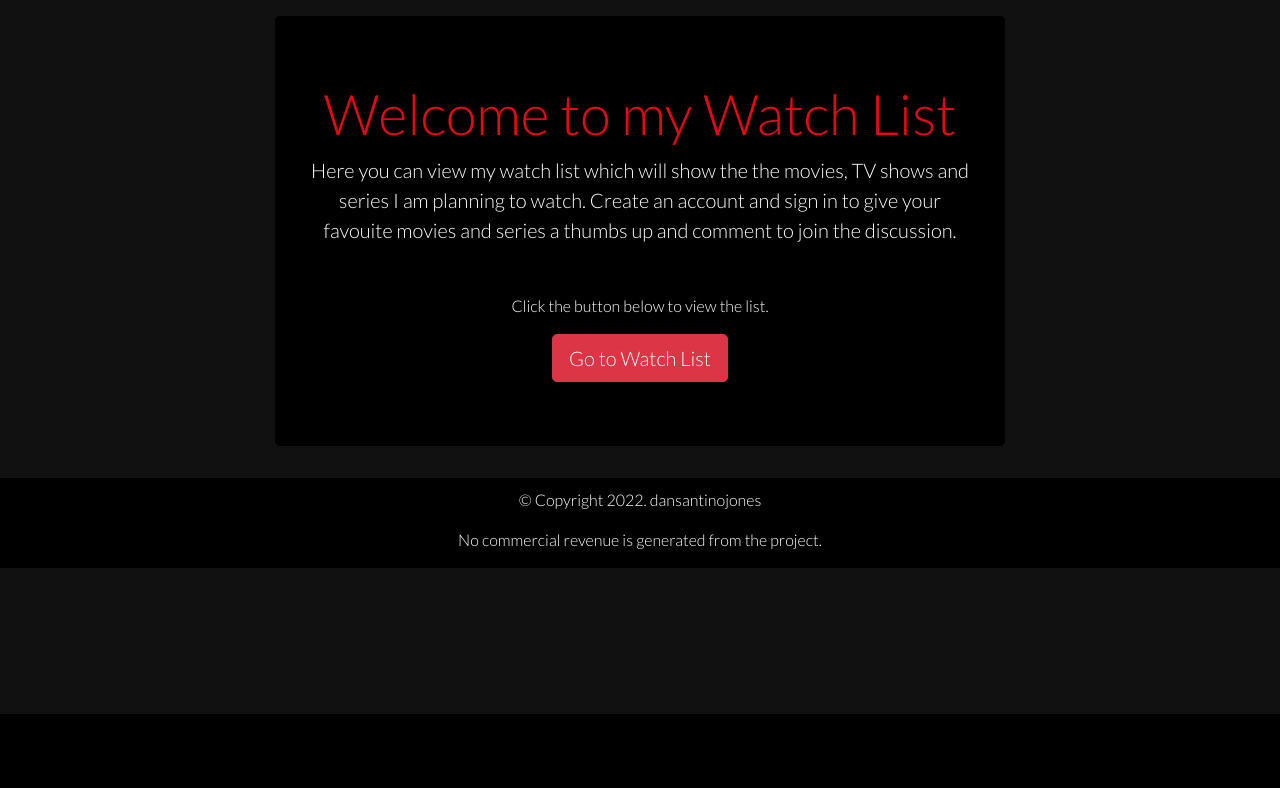
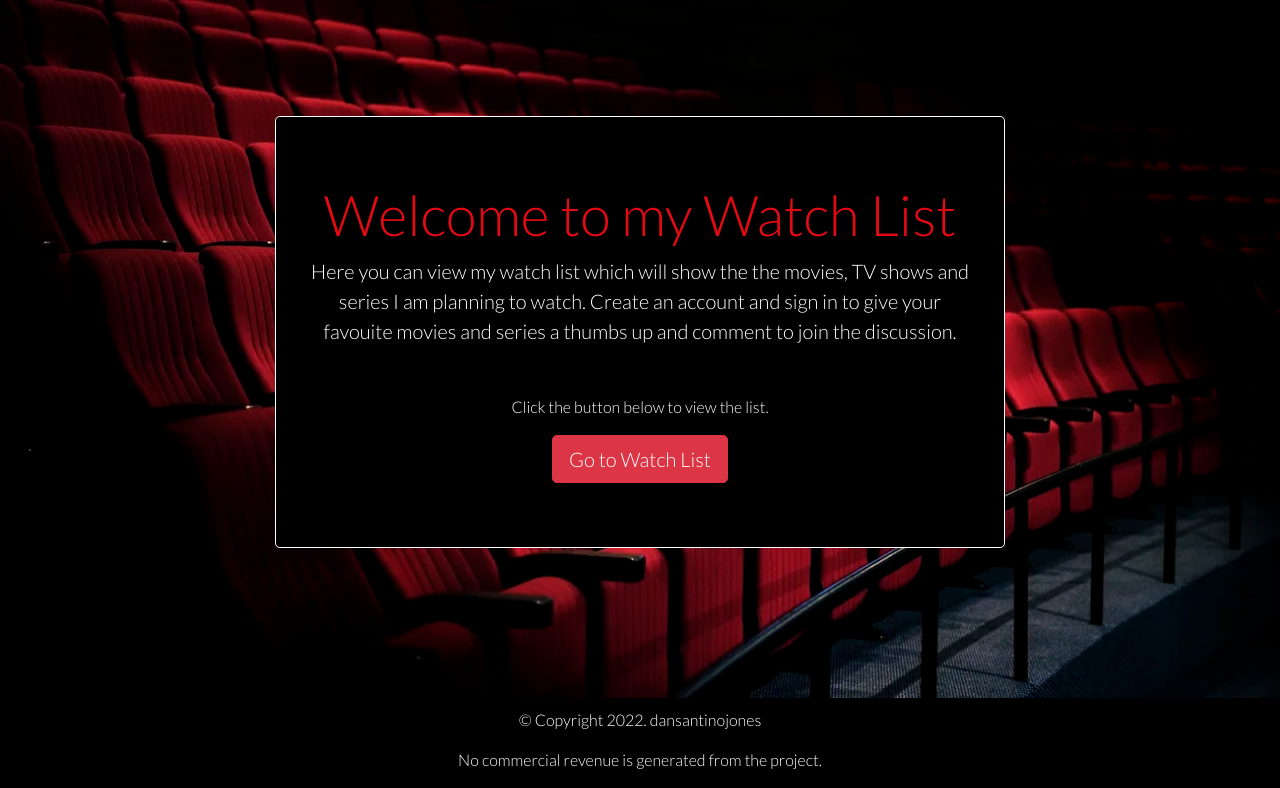
Before and after one commit to dansantinojones/watch-list-pp4, a Django app: page / in a window 1280 px wide. Shown: the part 86-874 px from the top of the page. Before the commit the page ends 800 px from the top, so only its background shows below. Run offline with Django 3.2, Linux system fonts and the light colour scheme; some libraries are stand-ins or nearby versions.

Commit message:
Add background image and hover style to nav text

```diff
--- a/static/css/style.css
+++ b/static/css/style.css
@@ -12,10 +12,25 @@ body {
     background-color: #000000;
     color: #ffffff;
     text-align: center;
+    border: 0.5px solid #ffffff;
+    margin-top: 100px;
+    margin-bottom: 150px;
+
 }
 
 .jumbotron-title {
     color: #E50914;
+}
+
+/*------------------------------------------------------ Background Image */
+
+.bg-image {
+    background-image: url('../media/background-image.jpeg');
+    background-repeat: no-repeat;
+    background-size: cover;
+    width: 100%;
+    height: 100%;
+    overflow: hidden;
 }
 
 /*------------------------------------------------------ Logo */
@@ -36,6 +51,11 @@ body {
 
 #nav-text {
     color: #ffffff;
+    font-size: 1em;
+}
+
+#nav-text:hover {
+    text-decoration: underline;
 }
 
 #menu-icon {
@@ -218,6 +238,11 @@ body {
     padding: 10px;
 }
 
+#btn-cancel {
+    text-decoration: none;
+    color: #ffffff;
+}
+
 /*------------------------------------------------------ Comment Section */
 
 .comment-bg {
```
